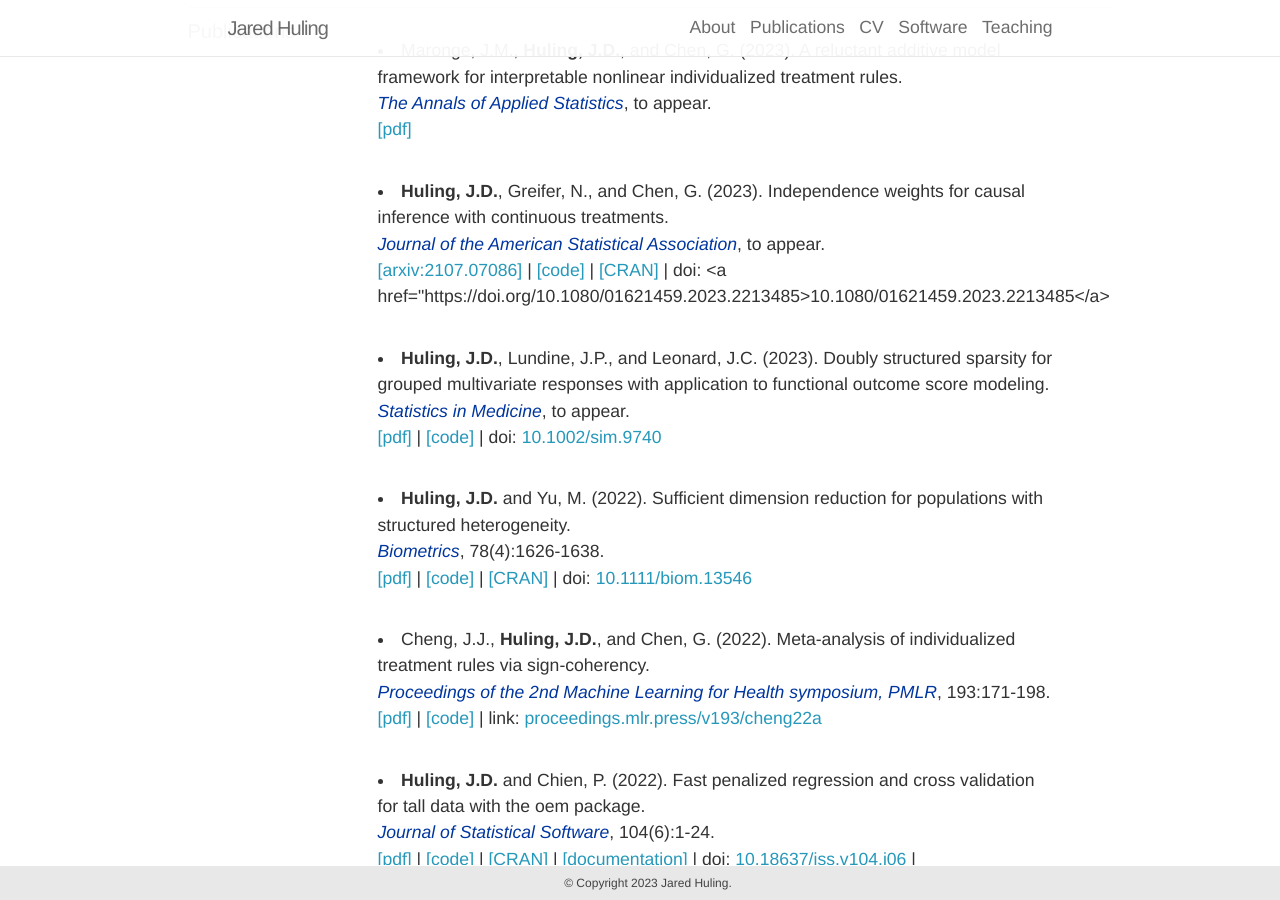
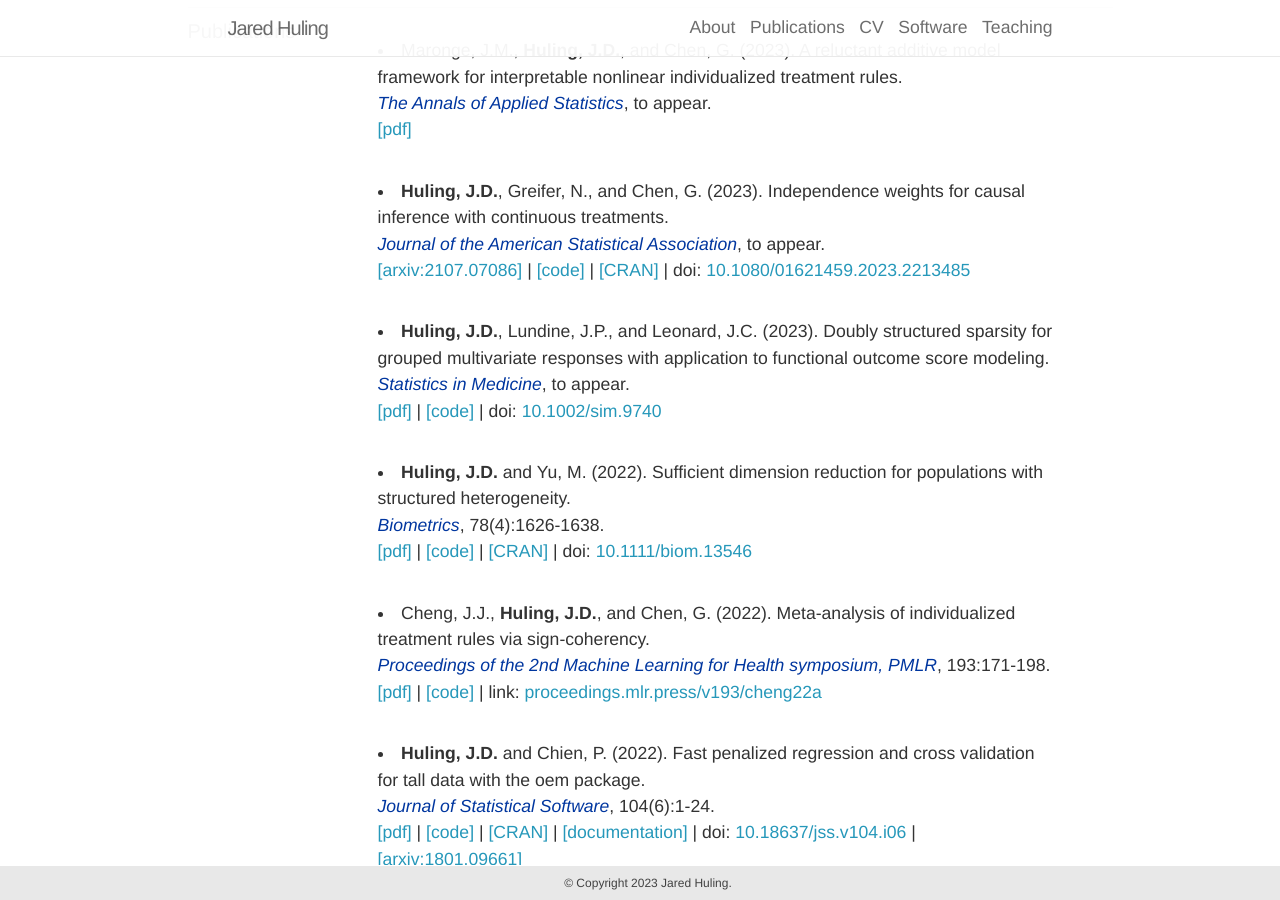
Before and after one commit to jaredhuling/jaredhuling.github.io, a Jekyll site: the page built from _pages/publications.md, in a window 1280 px wide and 900 px high, scrolled down 519 px. Built offline with Jekyll 4.4.1, drawn with Linux system fonts in a browser that asks for light colours; nearby versions of some CDN libraries.

Commit message:
missing quote

```diff
--- a/_pages/publications.md
+++ b/_pages/publications.md
@@ -74,7 +74,7 @@ years: [2018, 2017, 2016]
           <a href="https://arxiv.org/abs/2107.07086">[arxiv:2107.07086]</a> |
           <a class="codelink" href="https://github.com/jaredhuling/independenceWeights">[code]</a> |
           <a class="codelink" href="https://cran.r-project.org/web/packages/independenceWeights/index.html">[CRAN]</a> |
-          doi: <a href="https://doi.org/10.1080/01621459.2023.2213485>10.1080/01621459.2023.2213485</a>
+          doi: <a href="https://doi.org/10.1080/01621459.2023.2213485">10.1080/01621459.2023.2213485</a>
         </p>
 
          <p class="bibliography">
```
